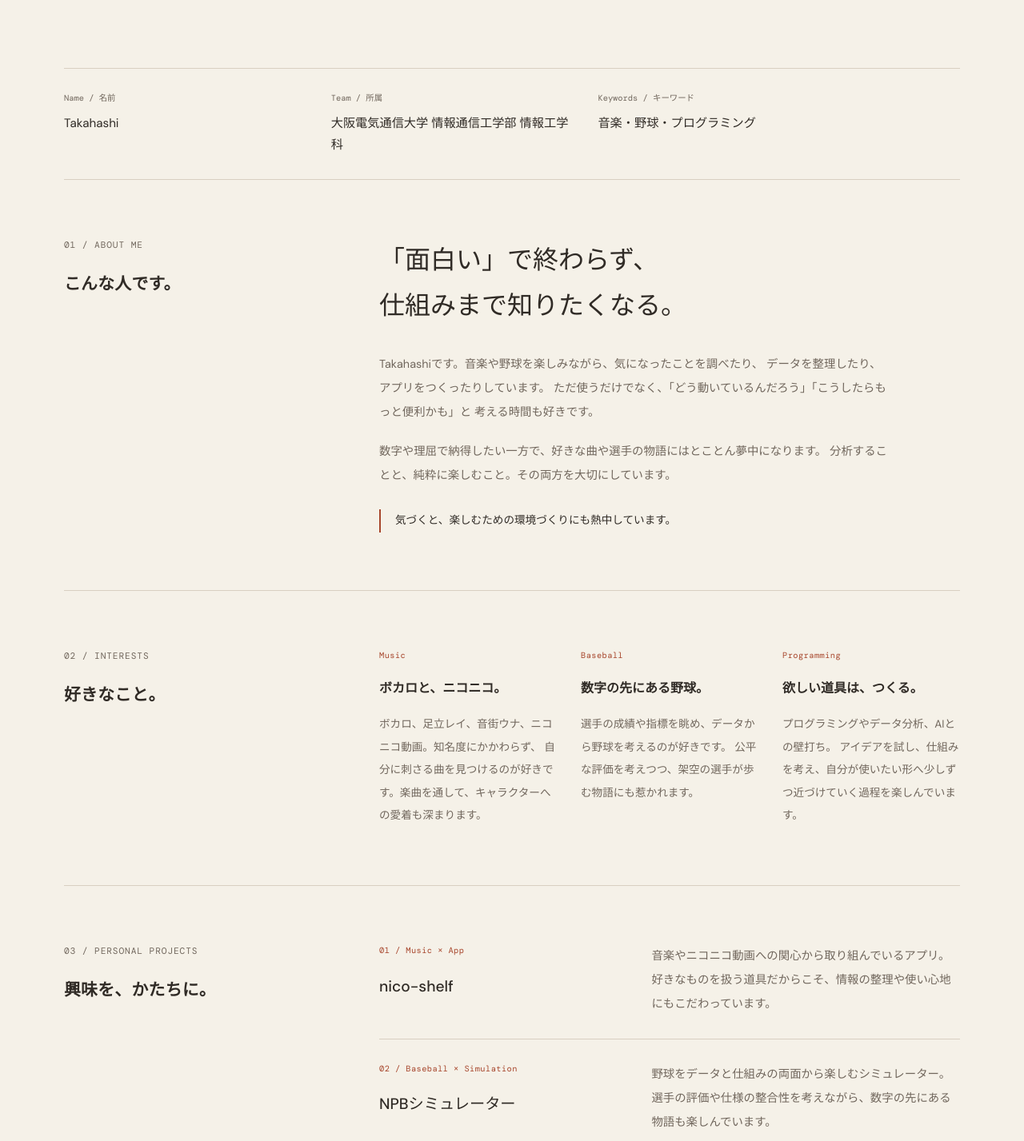
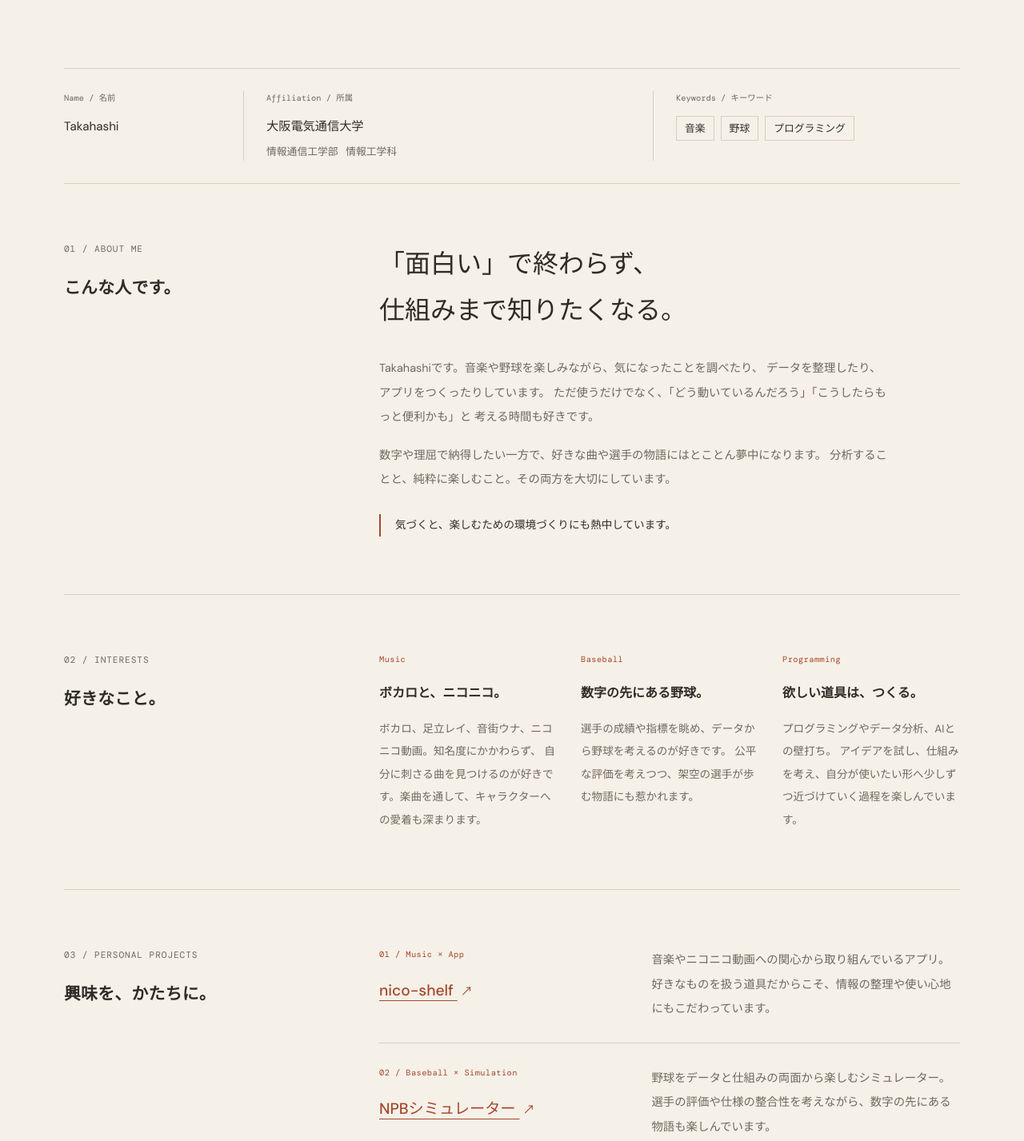
Before and after one commit to 5jfv9b7s/portfolio-kimatiTeam, a plain HTML site: page members/Takahashi.html in a window 1280 px wide. Shown: the part 659-2086 px from the top of the page at 80% size. Drawn offline with nearby package versions, Linux system fonts and the light colour scheme.

Commit message:
Add project links and refine Takahashi profile facts

```diff
--- a/members/Takahashi.css
+++ b/members/Takahashi.css
@@ -157,27 +157,68 @@
   text-align: right;
 }
 
-/* 基本情報：意味の対応が分かるようにHTMLはdl / dt / ddを使います。 */
+/* 基本情報：所属に広めの列を割り当て、大学名と学部・学科を分けます。 */
 .profile-facts {
   display: grid;
-  grid-template-columns: 1fr 1fr 1.5fr;
-  gap: 32px;
+  grid-template-columns: minmax(0, 0.7fr) minmax(0, 1.6fr) minmax(0, 1.2fr);
   margin: 0;
   border-top: 1px solid var(--line);
   border-bottom: 1px solid var(--line);
   padding: 28px 0;
 }
 
+.profile-facts > div {
+  min-width: 0;
+  padding: 0 28px;
+}
+
+.profile-facts > div:first-child {
+  padding-left: 0;
+}
+
+.profile-facts > div:last-child {
+  padding-right: 0;
+}
+
+.profile-facts > div + div {
+  border-left: 1px solid var(--line);
+}
+
 .profile-facts dt {
   margin-bottom: 12px;
   color: var(--muted);
-  font: 0.65rem var(--mono);
+  font: 0.65rem / 1.8 var(--mono);
 }
 
 .profile-facts dd {
   margin: 0;
   font-size: 0.95rem;
   line-height: 1.8;
+}
+
+.profile-affiliation-name {
+  display: block;
+}
+
+.profile-affiliation-detail {
+  display: flex;
+  flex-wrap: wrap;
+  gap: 0 0.75em;
+  margin-top: 6px;
+  color: var(--muted);
+  font-size: 0.8rem;
+}
+
+.profile-facts .profile-keywords {
+  display: flex;
+  flex-wrap: wrap;
+  gap: 8px;
+}
+
+.profile-keywords > span {
+  border: 1px solid var(--line);
+  padding: 3px 10px;
+  font-size: 0.8rem;
 }
 
 /* 本文：見出しを左の列、文章を右の列にそろえます。 */
@@ -253,7 +294,7 @@
   font-size: 0.85rem;
 }
 
-/* 制作物：公開URLが決まったらHTMLのプロジェクト名にリンクを追加できます。 */
+/* 制作物：下線と矢印で、アプリを開くリンクだと分かるようにします。 */
 .personal-project {
   display: grid;
   grid-template-columns: minmax(0, 1fr) minmax(0, 1.25fr);
@@ -279,6 +320,23 @@
   font-weight: 500;
   line-height: 1.8;
   overflow-wrap: anywhere;
+}
+
+.project-link {
+  color: var(--profile-accent);
+  text-decoration: underline;
+  text-decoration-thickness: 1px;
+  text-underline-offset: 6px;
+}
+
+.project-link:hover {
+  text-decoration-thickness: 2px;
+}
+
+.project-link > span {
+  display: inline-block;
+  margin-left: 4px;
+  font-size: 0.95rem;
 }
 
 .profile-values {
@@ -363,12 +421,25 @@
   }
 
   .profile-facts {
-    grid-template-columns: 1fr 1fr;
-    gap: 24px;
+    grid-template-columns: 1fr;
+    padding: 8px 0;
   }
 
-  .profile-facts > div:last-child {
-    grid-column: 1 / -1;
+  .profile-facts > div {
+    display: grid;
+    grid-template-columns: 100px minmax(0, 1fr);
+    align-items: start;
+    gap: 16px;
+    padding: 18px 0;
+  }
+
+  .profile-facts > div + div {
+    border-top: 1px solid var(--line);
+    border-left: 0;
+  }
+
+  .profile-facts dt {
+    margin-bottom: 0;
   }
 
   .profile-section {
--- a/members/Takahashi.html
+++ b/members/Takahashi.html
@@ -72,12 +72,22 @@
           <dd>Takahashi</dd>
         </div>
         <div>
-          <dt>Team / 所属</dt>
-          <dd>大阪電気通信大学 情報通信工学部 情報工学科</dd>
+          <dt>Affiliation / 所属</dt>
+          <dd>
+            <span class="profile-affiliation-name">大阪電気通信大学</span>
+            <span class="profile-affiliation-detail">
+              <span>情報通信工学部</span>
+              <span>情報工学科</span>
+            </span>
+          </dd>
         </div>
         <div>
           <dt>Keywords / キーワード</dt>
-          <dd>音楽・野球・プログラミング</dd>
+          <dd class="profile-keywords">
+            <span>音楽</span>
+            <span>野球</span>
+            <span>プログラミング</span>
+          </dd>
         </div>
       </dl>
 
@@ -141,7 +151,7 @@
         </div>
       </section>
 
-      <!-- 公開URLが決まったら、各プロジェクト名にリンクを追加できます。 -->
+      <!-- プロジェクト名から、それぞれのアプリを新しいタブで開きます。 -->
       <section class="profile-section" id="projects" aria-labelledby="projects-heading">
         <div class="profile-section-heading">
           <p class="eyebrow">03 / Personal projects</p>
@@ -151,7 +161,17 @@
           <article class="personal-project">
             <div class="project-heading">
               <p class="interest-category">01 / Music × App</p>
-              <h3>nico-shelf</h3>
+              <h3>
+                <a
+                  class="project-link"
+                  href="https://nico-shelf.shiokara-lab.workers.dev/?code=35c2a1e8-d7b0-4b19-aaba-d56f73bc4f62"
+                  target="_blank"
+                  rel="noopener noreferrer"
+                  aria-label="nico-shelfを開く（新しいタブ）"
+                >
+                  nico-shelf <span aria-hidden="true">↗</span>
+                </a>
+              </h3>
             </div>
             <p>
               音楽やニコニコ動画への関心から取り組んでいるアプリ。
@@ -161,7 +181,17 @@
           <article class="personal-project">
             <div class="project-heading">
               <p class="interest-category">02 / Baseball × Simulation</p>
-              <h3>NPBシミュレーター</h3>
+              <h3>
+                <a
+                  class="project-link"
+                  href="https://baseball-sim-test.shiokara-lab.workers.dev/"
+                  target="_blank"
+                  rel="noopener noreferrer"
+                  aria-label="NPBシミュレーターを開く（新しいタブ）"
+                >
+                  NPBシミュレーター <span aria-hidden="true">↗</span>
+                </a>
+              </h3>
             </div>
             <p>
               野球をデータと仕組みの両面から楽しむシミュレーター。
```
